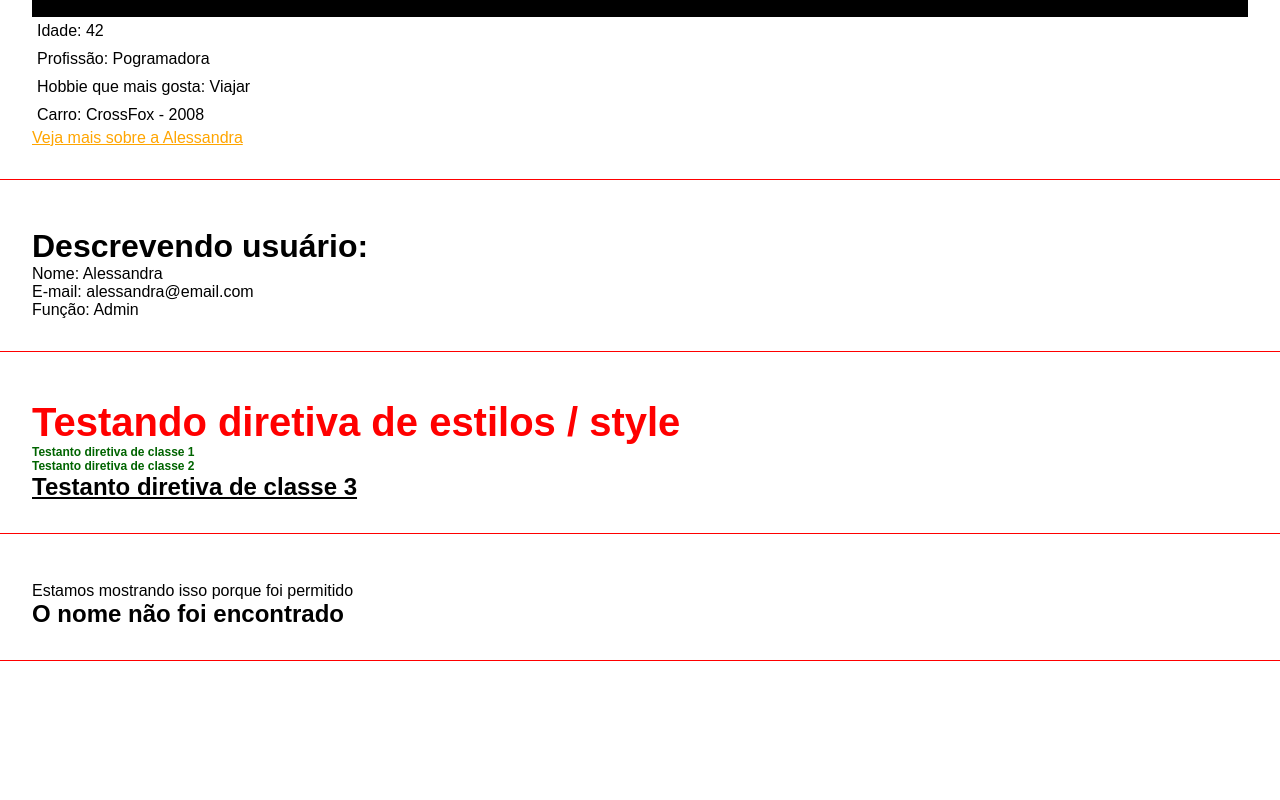
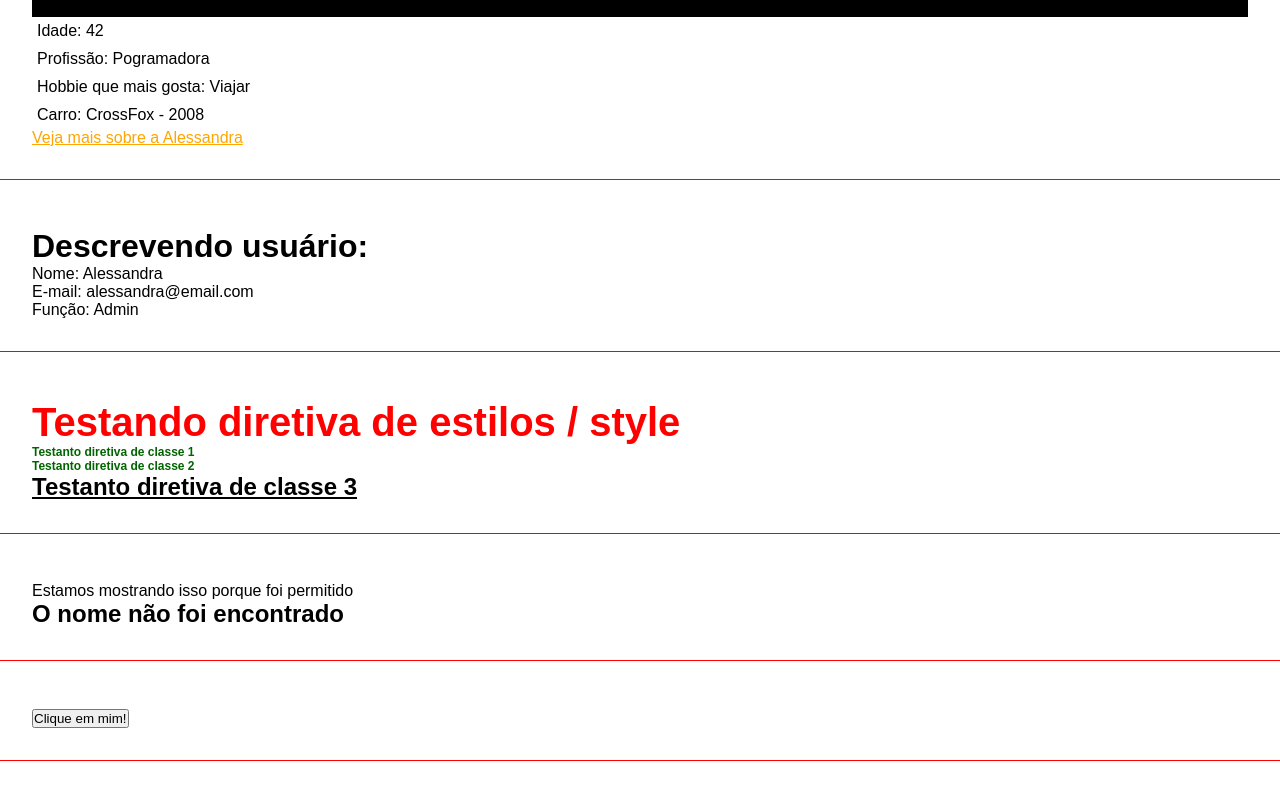
Before and after one commit to alluisi/aula-angular13, an Angular app: page / in a window 1280 px wide. Shown: the part 204-1004 px from the top of the page. Built offline with nearby package versions, Linux system fonts and the light colour scheme.

Commit message:
aula 10/eventos

```diff
--- a/src/app/app.component.html
+++ b/src/app/app.component.html
@@ -8,3 +8,4 @@
 <app-parent-data [name]="userName" [userData]="userData"></app-parent-data>
 <app-directives></app-directives>
 <app-if-render></app-if-render>
+<app-eventos></app-eventos>
--- a/src/app/app.module.ts
+++ b/src/app/app.module.ts
@@ -7,6 +7,7 @@
 import { ParentDataComponent } from './components/parent-data/parent-data.component';
 import { DirectivesComponent } from './components/directives/directives.component';
 import { IfRenderComponent } from './components/if-render/if-render.component';
+import { EventosComponent } from './components/eventos/eventos.component';
 
 @NgModule({
   declarations: [
@@ -14,7 +15,8 @@
     FirstComponentComponent,
     ParentDataComponent,
     DirectivesComponent,
-    IfRenderComponent
+    IfRenderComponent,
+    EventosComponent
   ],
   imports: [
     BrowserModule,
--- /dev/null
+++ b/src/app/components/eventos/eventos.component.html
@@ -0,0 +1,4 @@
+<div class="class">
+    <p *ngIf="show">Exibindo mensagem</p>
+    <button (click)="showMessage()">Clique em mim!</button>
+</div>
--- /dev/null
+++ b/src/app/components/eventos/eventos.component.ts
@@ -0,0 +1,21 @@
+import { Component, OnInit } from '@angular/core';
+
+@Component({
+  selector: 'app-eventos',
+  templateUrl: './eventos.component.html',
+  styleUrls: ['./eventos.component.css']
+})
+export class EventosComponent implements OnInit {
+
+  show: boolean = false;
+
+  constructor() { }
+
+  ngOnInit(): void {
+  }
+
+  showMessage(): void {
+    this.show = !this.show; // toggle
+  }
+
+}
```
Also changed, not shown: src/app/components/eventos/eventos.component.css (added), 1 other file (tests, documents, lock files or other folders).
